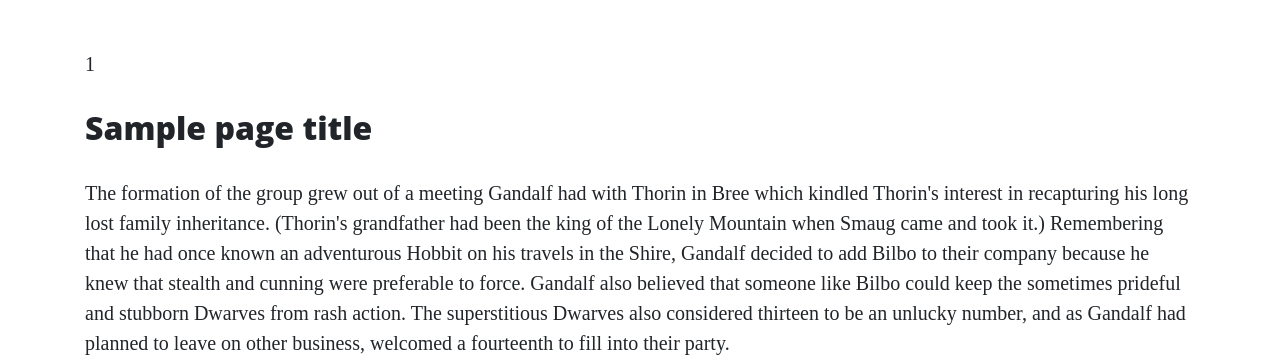
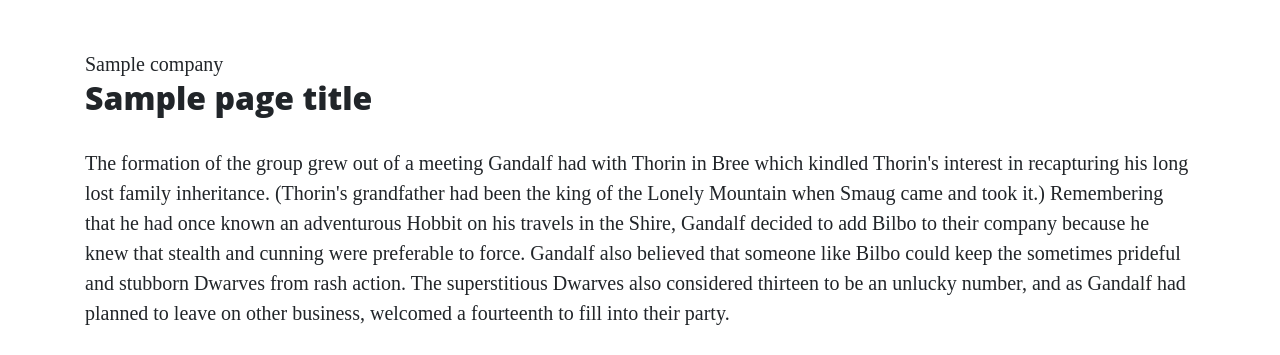
Before and after one commit to Tom1358/foray_into_flask, a Flask app: template templates/about.html in a window 1280 px wide. Shown: the part 629-984 px from the top of the page. Run offline with Flask 2, Linux system fonts and the light colour scheme; the template is opened without the code that fills it: most values are stand-ins (such as "Sample title", 1, 10 or a date in 2020); some libraries are stand-ins or nearby versions.

Commit message:
Create company.json file in data folder, and import into app.py

```diff
--- a/app.py
+++ b/app.py
@@ -1,4 +1,5 @@
 import os
+import json
 from flask import Flask, render_template
 
 app = Flask(__name__) # creating instance of Flask, & storing in variable 'app'
@@ -11,7 +12,10 @@ def index():
 
 @app.route("/about")
 def about():
-    return render_template("about.html", page_title="About", list_of_numbers=[1, 2, 3, 4, 5])
+    data = []
+    with open("data/company.json", "r") as json_data:
+        data = json.load(json_data)
+    return render_template("about.html", page_title="About", company=data)
 
 
 @app.route("/contact")
--- a/templates/about.html
+++ b/templates/about.html
@@ -1,9 +1,7 @@
 {% extends "base.html" %}
 {% block content %}
 
-    {% for number in list_of_numbers %}
-        <p>{{ number }}</p>
-    {% endfor %}
+    {{ company }}
 
     <h2>{{ page_title }}</h2>
     <p>
```
Also changed, not shown: data/company.json (added, +7 -0 lines).
